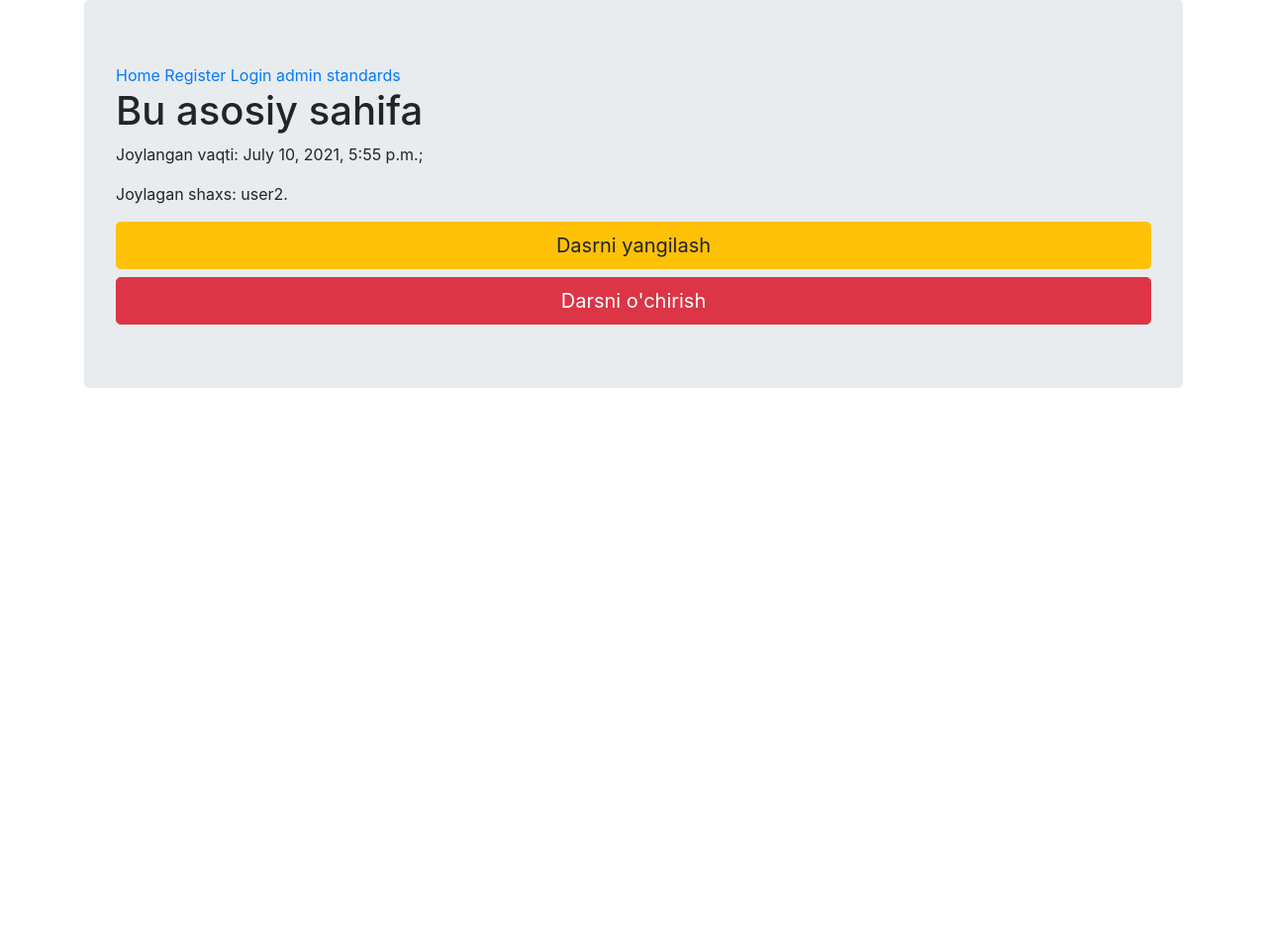
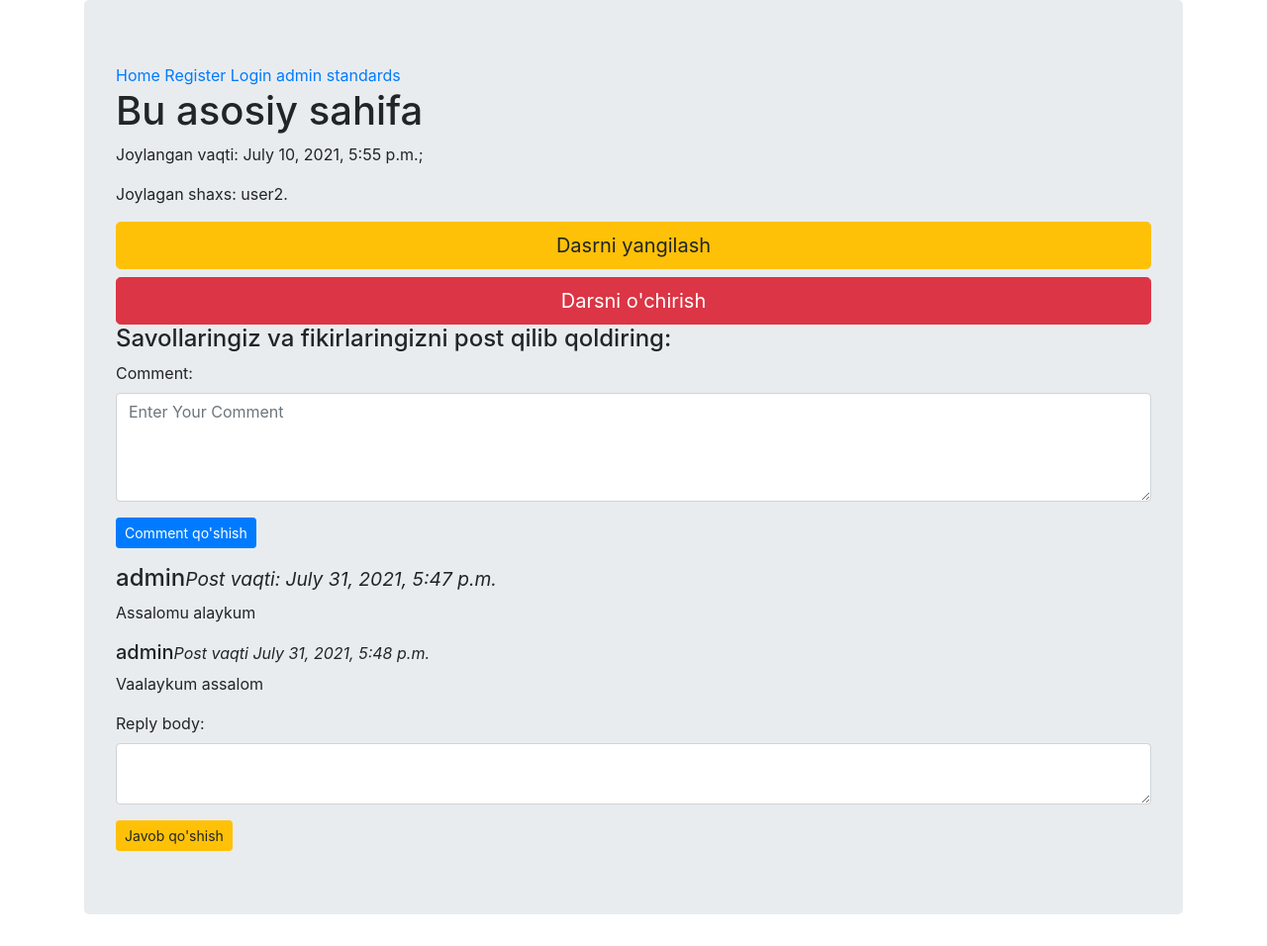
Before and after one commit to RahimovIlhom/kollej, a Django app: a page that uses curriculum/templates/curriculum/lesson_detail_view.html in a window 1280 px wide. Shown: the whole page at 99% size. Before the commit the page ends 392 px from the top, so only its background shows below. Run offline with Django 3.2, Linux system fonts and the light colour scheme; data comes from the database, SQL or seed files in the repository; both versions use the stored data as it was after the commit; some libraries are stand-ins or nearby versions.

Commit message:
comment reply

```diff
--- a/curriculum/forms.py
+++ b/curriculum/forms.py
@@ -1,8 +1,31 @@
 from django import forms
-from .models import Lesson
+from .models import Lesson, Reply, Comment
 
 
 class LessonForm(forms.ModelForm):
     class Meta:
         model = Lesson
         fields = ('lesson_id', 'name', 'position', 'video', 'ppt', 'Notes')
+
+
+class CommentForm(forms.ModelForm):
+    class Meta:
+        model = Comment
+        fields = ('body',)
+
+        labels = {"body": "Comment:"}
+
+        widgets = {
+            'body': forms.Textarea(
+                attrs={'class': 'form-control', 'rows': 4, 'cols': 70, 'placeholder': "Enter Your Comment"}),
+        }
+
+
+class ReplyForm(forms.ModelForm):
+    class Meta:
+        model = Reply
+        fields = ('reply_body',)
+
+        widgets = {
+            'reply_body': forms.Textarea(attrs={'class': 'form-control', 'rows': 2, 'cols': 10}),
+        }
--- a/curriculum/models.py
+++ b/curriculum/models.py
@@ -83,4 +83,30 @@ class Lesson(models.Model):
         return reverse('curriculum:lesson_list', kwargs={'slug': self.subject.slug, 'standard': self.Standard.slug})
 
 
-print(Standard)
+class Comment(models.Model):
+    lesson_name = models.ForeignKey(Lesson,null=True, on_delete=models.CASCADE,related_name='comments')
+    comm_name = models.CharField(max_length=100, blank=True)
+    # reply = models.ForeignKey("Comment", null=True, blank=True, on_delete=models.CASCADE,related_name='replies')
+    author = models.ForeignKey(User,on_delete=models.CASCADE)
+    body = models.TextField(max_length=500)
+    date_added = models.DateTimeField(auto_now_add=True)
+
+    def save(self, *args, **kwargs):
+        self.comm_name = slugify("comment by" + "-" + str(self.author) + str(self.date_added))
+        super().save(*args, **kwargs)
+
+    def __str__(self):
+        return self.comm_name
+
+    class Meta:
+        ordering = ['-date_added']
+
+
+class Reply(models.Model):
+    comment_name = models.ForeignKey(Comment, on_delete=models.CASCADE,related_name='replies')
+    reply_body = models.TextField(max_length=500)
+    author = models.ForeignKey(User,on_delete=models.CASCADE)
+    date_added = models.DateTimeField(auto_now_add=True)
+
+    def __str__(self):
+        return "reply to " + str(self.comment_name.comm_name)
--- a/curriculum/templates/curriculum/lesson_detail_view.html
+++ b/curriculum/templates/curriculum/lesson_detail_view.html
@@ -7,4 +7,29 @@
 <a href="{% url 'curriculum:lesson_update' standard=lessons.Standard.slug subject=lessons.subject.slug slug=lessons.slug %}" class="btn btn-warning btn-lg mr-4 btn-block">Dasrni yangilash</a>
 <a href="{% url 'curriculum:lesson_delete' standard=lessons.Standard.slug subject=lessons.subject.slug slug=lessons.slug %}" class="btn btn-danger btn-lg mr-4 btn-block">Darsni o'chirish</a>
 
+<h4>Savollaringiz va fikirlaringizni post qilib qoldiring:</h4>
+<form method="post">
+    <div class="form-group">
+        {% csrf_token %}
+        {{form.as_p}}
+        <input type="submit" name="form" value="Comment qo'shish" class="btn btn-primary btn-sm">
+    </div>
+</form>
+
+{% for comment in lessons.comments.all %}
+<h4>{{comment.author}}<small><i>Post vaqti: {{comment.date_added}}</i></small></h4>
+<p>{{comment.body}}</p>
+{% for reply in comment.replies.all %}
+<h5>{{reply.author}}<small><i>Post vaqti {{reply.date_added}}</i></small></h5>
+<p>{{reply.reply_body}}</p>
+{% endfor %}
+
+<form method="post">
+    <input type="hidden" name="comment.id" value="{{comment.id}}">
+    <input type="hidden" name="comment.comm_name" value="{{comment.comm_name}}">
+    {% csrf_token %}
+    {{form2.as_p}}
+    <input type="submit" name="form2" value="Javob qo'shish" class="btn btn-warning btn-sm">
+</form>
+{% endfor %}
 {% endblock %}
--- a/curriculum/views.py
+++ b/curriculum/views.py
@@ -3,7 +3,7 @@ from django.views.generic import (TemplateView, DetailView,
                                   ListView, CreateView,
                                   UpdateView, DeleteView, FormView)
 from .models import Standard, Subject, Lesson
-from .forms import LessonForm
+from .forms import LessonForm, ReplyForm, CommentForm
 from django.http import HttpResponseRedirect
 from django.urls import reverse_lazy
 
@@ -26,10 +26,67 @@ class LessonListView(DetailView):
     template_name = 'curriculum/lesson_list_view.html'
 
 
-class LessonDetailView(DetailView):
+class LessonDetailView(DetailView, FormView):
     context_object_name = 'lessons'
     model = Lesson
     template_name = 'curriculum/lesson_detail_view.html'
+    form_class = CommentForm
+    second_form_class = ReplyForm
+
+    def get_context_data(self, **kwargs):
+        context = super(LessonDetailView, self).get_context_data(**kwargs)
+        if 'form' not in context:
+            context['form'] = self.form_class()
+        if 'form2' not in context:
+            context['form2'] = self.second_form_class()
+        # context['comments'] = Comment.objects.filter(id=self.object.id)
+        return context
+
+    def post(self, request, *args, **kwargs):
+        self.object = self.get_object()
+        if 'form' in request.POST:
+            form_class = self.get_form_class()
+            form_name = 'form'
+        else:
+            form_class = self.second_form_class
+            form_name = 'form2'
+
+        form = self.get_form(form_class)
+        # print("the form name is : ", form)
+        # print("form name: ", form_name)
+        # print("form_class:",form_class)
+
+        if form_name == 'form' and form.is_valid():
+            print("comment form is returned")
+            return self.form_valid(form)
+        elif form_name == 'form2' and form.is_valid():
+            print("reply form is returned")
+            return self.form2_valid(form)
+
+    def get_success_url(self):
+        self.object = self.get_object()
+        standard = self.object.Standard
+        subject = self.object.subject
+        return reverse_lazy('curriculum:lesson_detail', kwargs={'standard': standard.slug,
+                                                                'subject': subject.slug,
+                                                                'slug': self.object.slug})
+
+    def form_valid(self, form):
+        self.object = self.get_object()
+        fm = form.save(commit=False)
+        fm.author = self.request.user
+        fm.lesson_name = self.object.comments.name
+        fm.lesson_name_id = self.object.id
+        fm.save()
+        return HttpResponseRedirect(self.get_success_url())
+
+    def form2_valid(self, form):
+        self.object = self.get_object()
+        fm = form.save(commit=False)
+        fm.author = self.request.user
+        fm.comment_name_id = self.request.POST.get('comment.id')
+        fm.save()
+        return HttpResponseRedirect(self.get_success_url())
 
 
 class LessonCreateView(CreateView):
```
Also changed, not shown: curriculum/migrations/0002_comment_reply.py (added), db.sqlite3.
